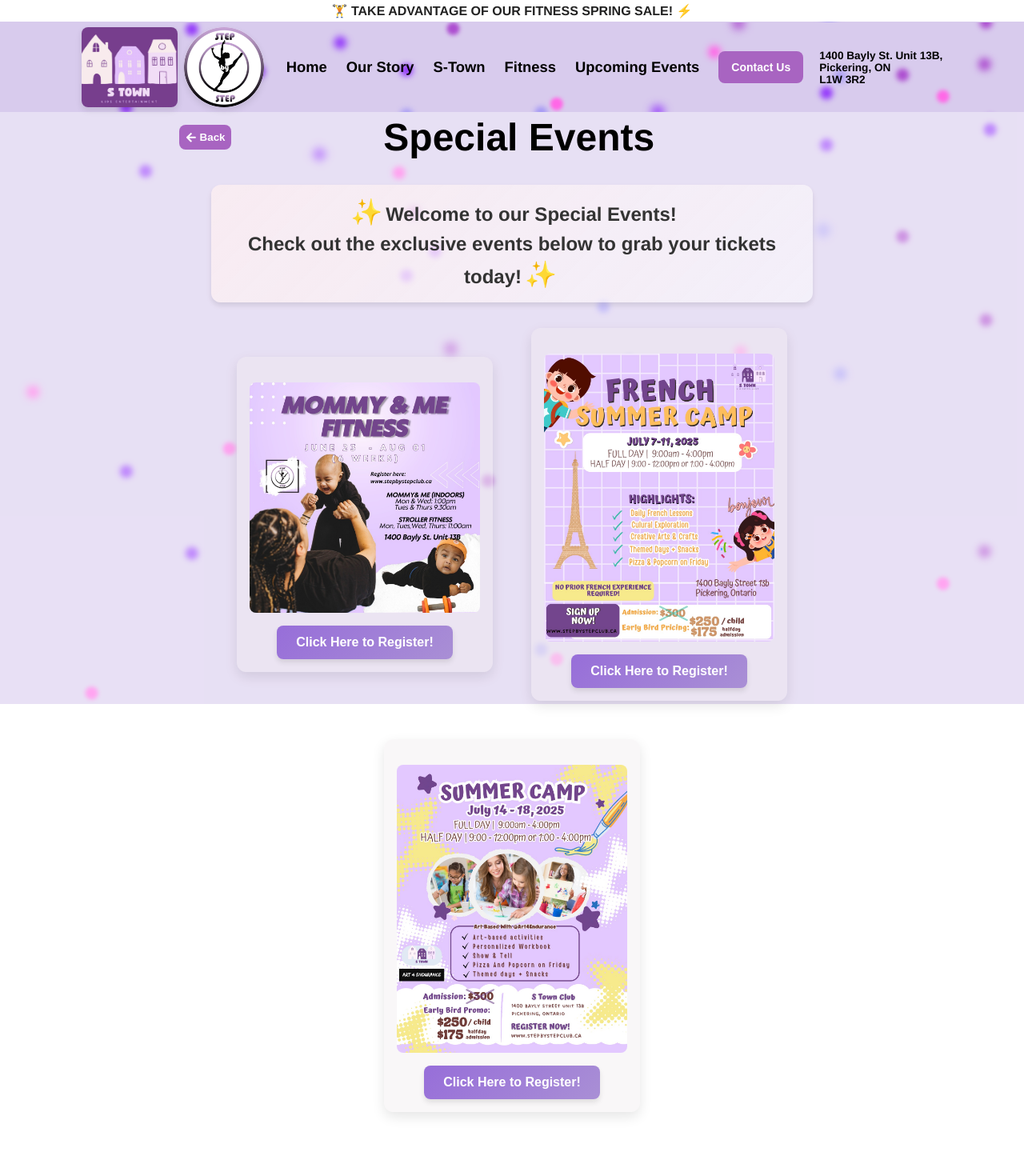
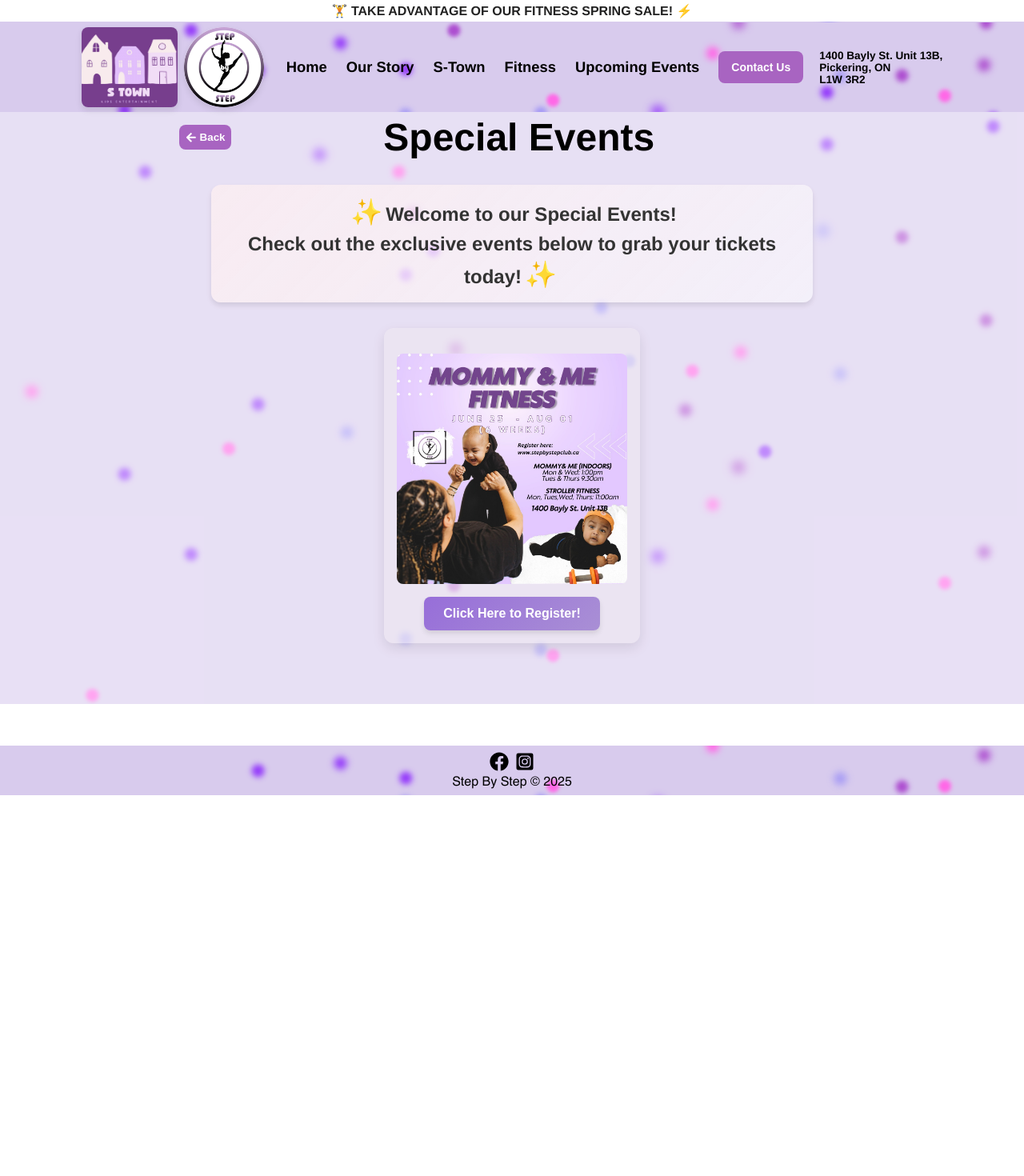
Before and after one commit to ralphdaryn/stepbystepstars, a React (Create React App) app in the folder client/: page /specialevents in a window 1280 px wide. Shown: the top 1470 px of the page at 80% size. After the commit the page ends 1010 px from the top, so only its background shows below. Built offline with nearby package versions, Linux system fonts and the light colour scheme.

Commit message:
remove image and links

```diff
--- a/client/src/components/SpecialEvents/SpecialEvents.js
+++ b/client/src/components/SpecialEvents/SpecialEvents.js
@@ -1,9 +1,7 @@
 import { useState } from "react";
 import "./SpecialEvents.scss";
 import BackButton from "../BackButton/BackButton";
-import specialEvents from "../../assets/images/french_camp.jpeg";
-import specialEvents1 from "../../assets/images/summer_camp.jpeg";
-import specialEvents4 from "../../assets/images/mommy-fitness2.jpeg";
+import specialEvents from "../../assets/images/mommy-fitness2.jpeg";
 
 const SpecialEvents = () => {
   const [selectedMedia, setSelectedMedia] = useState(null);
@@ -12,21 +10,6 @@
   const closeMedia = () => setSelectedMedia(null);
 
   const linkToBuyTickets = () => {
-    window.open(
-      "https://www.wellnessliving.com/rs/book-process.html?id_book_process_back=8&id_class_tab=2&id_place=1&k_class_tab=66373&uid=56221530&dt_date=2025-07-07+13%3A00%3A00&k_class_period=15060258&k_business=651877&id_mode=1",
-      "_blank"
-    );
-  };
-
-  const linkToBuyTickets1 = () => {
-    window.open(
-      "  https://www.wellnessliving.com/rs/book-process.html?id_book_process_back=8&id_class_tab=2&id_place=1&k_class_tab=66373&uid=56221530&dt_date=2025-07-14+13%3A00%3A00&k_class_period=15060281&k_business=651877&id_mode=1",
-      "_blank"
-    );
-  };
-
-
-  const linkToBuyTickets4 = () => {
     window.open(
       "    https://www.wellnessliving.com/rs/catalog-list.html?a_shop_category%5B%5D=1102551&is_filter=1&k_business=651877",
       "_blank"
@@ -48,21 +31,6 @@
       </div>
 
       <div className="special-events__card-wrapper">
-
-        <div className="special-events__image-container">
-          <img
-            src={specialEvents4}
-            alt="Special Event"
-            className="special-events__image"
-            onClick={() => openMedia(specialEvents4)}
-          />
-          <button
-            className="special-events__button"
-            onClick={linkToBuyTickets4}
-          >
-            Click Here to Register!
-          </button>
-        </div>
         <div className="special-events__image-container">
           <img
             src={specialEvents}
@@ -71,20 +39,6 @@
             onClick={() => openMedia(specialEvents)}
           />
           <button className="special-events__button" onClick={linkToBuyTickets}>
-            Click Here to Register!
-          </button>
-        </div>
-        <div className="special-events__image-container">
-          <img
-            src={specialEvents1}
-            alt="Special Event"
-            className="special-events__image"
-            onClick={() => openMedia(specialEvents1)}
-          />
-          <button
-            className="special-events__button"
-            onClick={linkToBuyTickets1}
-          >
             Click Here to Register!
           </button>
         </div>
```
